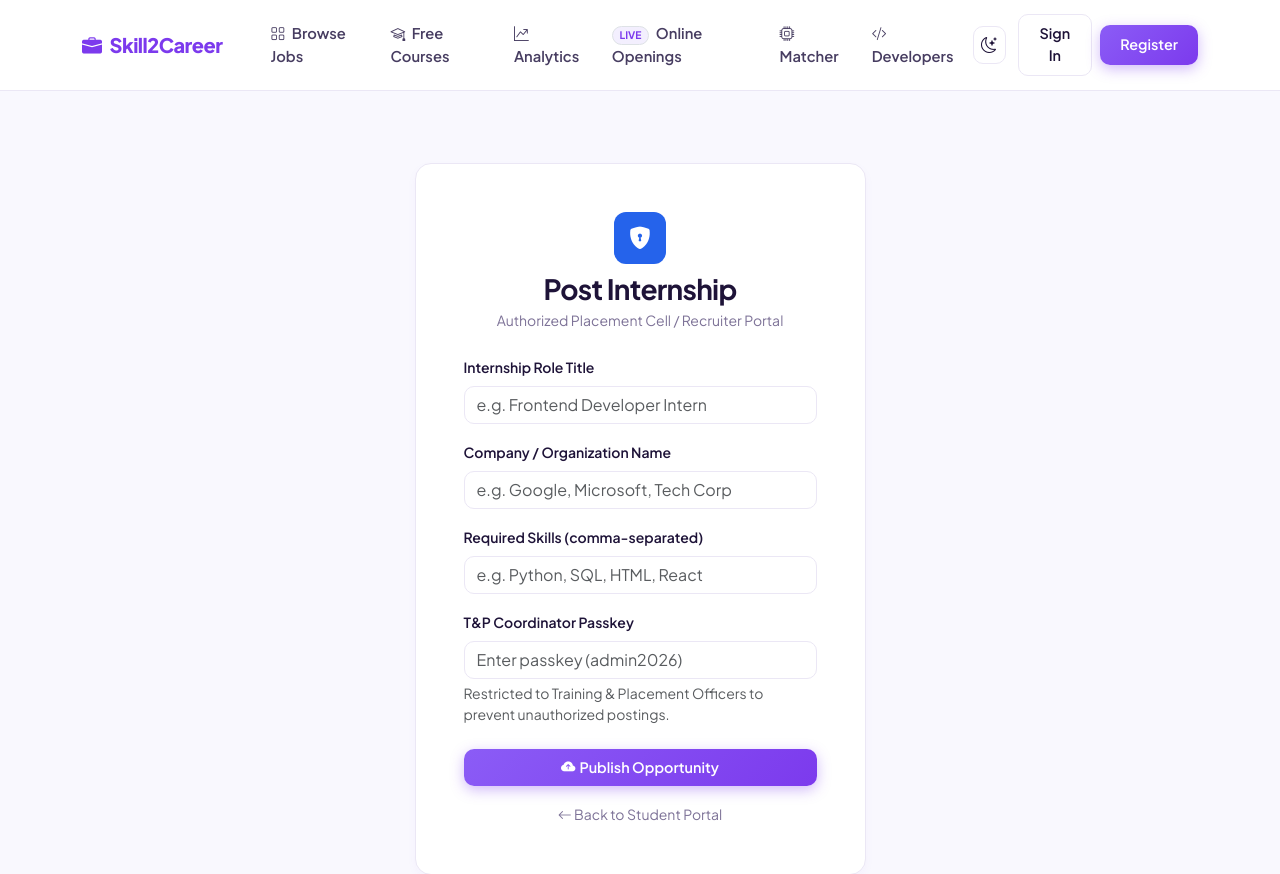
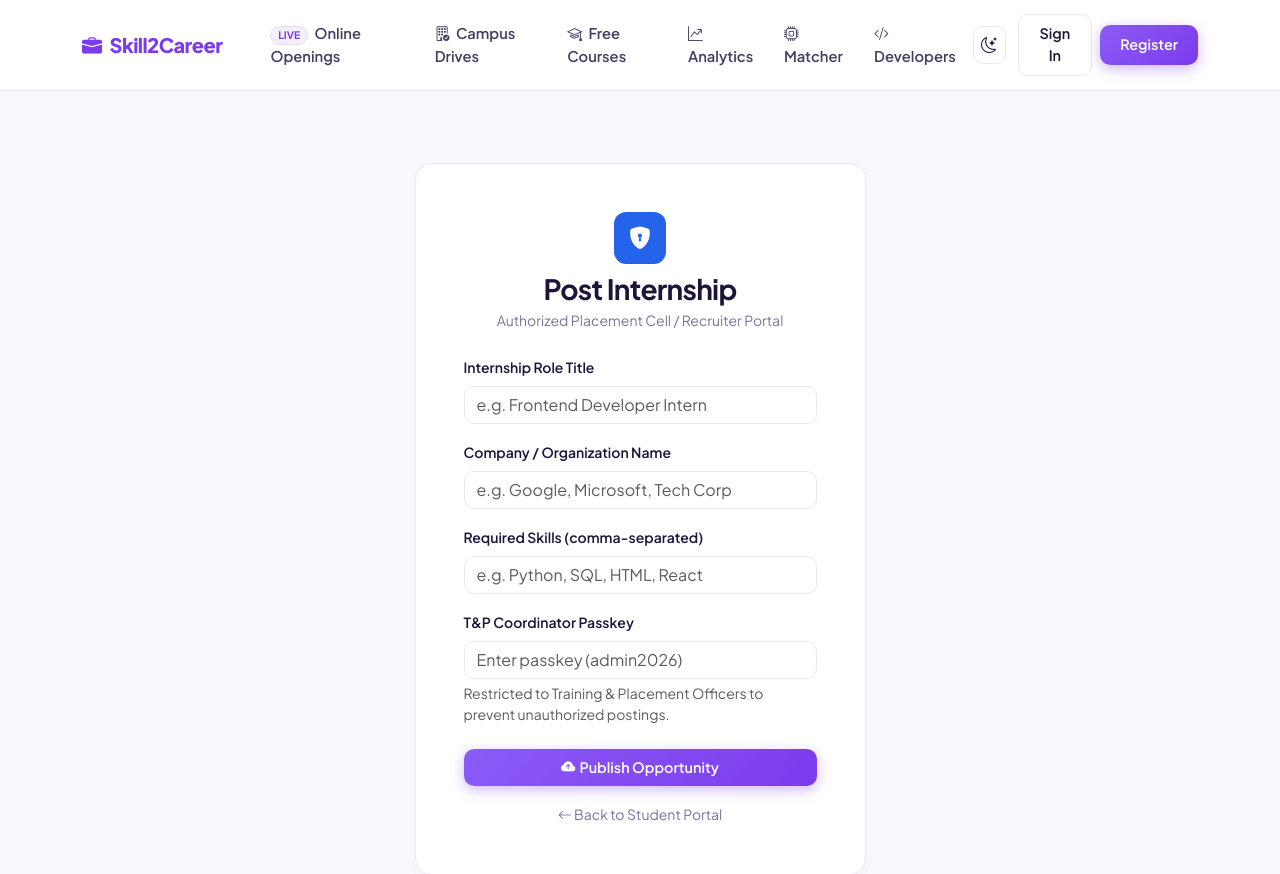
Before and after one commit to karannyx/internship-portal-microproject, a Flask app: page /add_job in a window 1280 px wide. Shown: the top 874 px of the page. Run offline with Flask 3, Linux system fonts and the light colour scheme; some libraries are stand-ins or nearby versions.

Commit message:
Set Online Openings as default landing page and update navbar

```diff
--- a/app.py
+++ b/app.py
@@ -131,7 +131,6 @@ init_db()
 # --- AUTOMATED EMAIL DISPATCHER ---
 
 def dispatch_notification_email(student_email, student_name, job_title, company, status):
-    """Sends automated email or gracefully logs mock notification if SMTP not configured."""
     subject = f"Placement Cell Notice: Application Status Updated for {job_title}"
     body = f"""
 Dear {student_name},
@@ -209,7 +208,7 @@ def sync_live_jobs_automatically():
 
 @app.route('/')
 def home():
-    return redirect(url_for('jobs'))
+    return redirect(url_for('live_jobs'))
 
 @app.route('/jobs')
 def jobs():
@@ -395,7 +394,6 @@ def update_status(app_id):
     cursor.execute('UPDATE applications SET status = ? WHERE id = ?', (new_status, app_id))
     conn.commit()
 
-    # Get student & job info to trigger email
     cursor.execute('''
         SELECT students.name, students.email, internships.title, internships.company
         FROM applications
@@ -667,13 +665,11 @@ def dashboard():
     cursor.execute('SELECT id, name, email, skills, avatar_url FROM students WHERE email = ?', (session['student_email'],))
     student = cursor.fetchone()
 
-    # Safety Fallback: Agar session me email hai par student table me entry nahi mili
     if not student:
         conn.close()
         session.clear()
         return redirect(url_for('login'))
 
-    # Safe Query with default fallback
     try:
         cursor.execute('''
             SELECT internships.id, internships.title, internships.company, internships.required_skills, applications.status, applications.quiz_score
@@ -920,7 +916,7 @@ def register():
 @app.route('/logout')
 def logout():
     session.clear()
-    return redirect(url_for('jobs'))
+    return redirect(url_for('live_jobs'))
 
 @app.route('/sync_firebase', methods=['POST'])
 def sync_firebase():
--- a/templates/base.html
+++ b/templates/base.html
@@ -259,18 +259,18 @@
         <div class="collapse navbar-collapse" id="navMenu">
             <ul class="navbar-nav me-auto ms-lg-4 mb-2 mb-lg-0 gap-lg-1">
                 <li class="nav-item">
-                    <a class="nav-link px-2" href="/jobs"><i class="bi bi-grid me-1"></i> Browse Jobs</a>
+                    <a class="nav-link px-2" href="/live_jobs">
+                        <span class="badge rounded-pill me-1 border" style="background: var(--badge-bg); color: var(--badge-text); font-size: 0.65rem;">LIVE</span> Online Openings
+                    </a>
+                </li>
+                <li class="nav-item">
+                    <a class="nav-link px-2" href="/jobs"><i class="bi bi-building-check me-1"></i> Campus Drives</a>
                 </li>
                 <li class="nav-item">
                     <a class="nav-link px-2" href="/courses"><i class="bi bi-mortarboard me-1"></i> Free Courses</a>
                 </li>
                 <li class="nav-item">
                     <a class="nav-link px-2" href="/analytics"><i class="bi bi-graph-up-arrow me-1"></i> Analytics</a>
-                </li>
-                <li class="nav-item">
-                    <a class="nav-link px-2" href="/live_jobs">
-                        <span class="badge rounded-pill me-1 border" style="background: var(--badge-bg); color: var(--badge-text); font-size: 0.65rem;">LIVE</span> Online Openings
-                    </a>
                 </li>
                 <li class="nav-item">
                     <a class="nav-link px-2" href="/matcher"><i class="bi bi-cpu me-1"></i> Matcher</a>
@@ -347,7 +347,7 @@
         });
     }
 
-    // Direct Mobile Hamburger Toggle (Works 100% on all mobile devices)
+    // Direct Mobile Hamburger Toggle
     const navBtn = document.getElementById('navToggleBtn');
     const navMenu = document.getElementById('navMenu');
 
@@ -362,7 +362,6 @@
             }
         });
 
-        // Close menu when tapping a link on mobile
         document.querySelectorAll('.navbar-nav .nav-link').forEach(link => {
             link.addEventListener('click', () => {
                 if (window.innerWidth < 992) {
```
